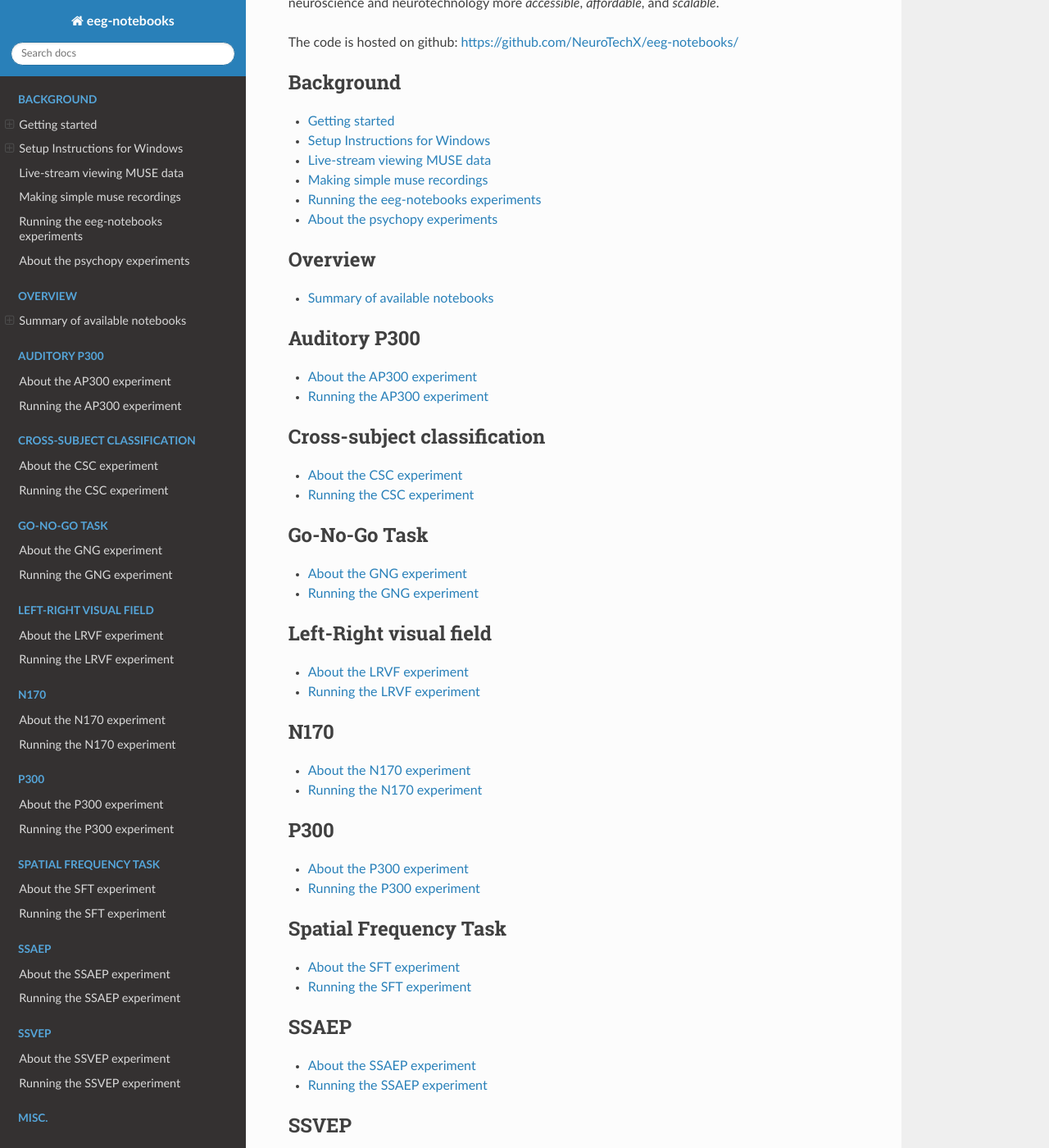
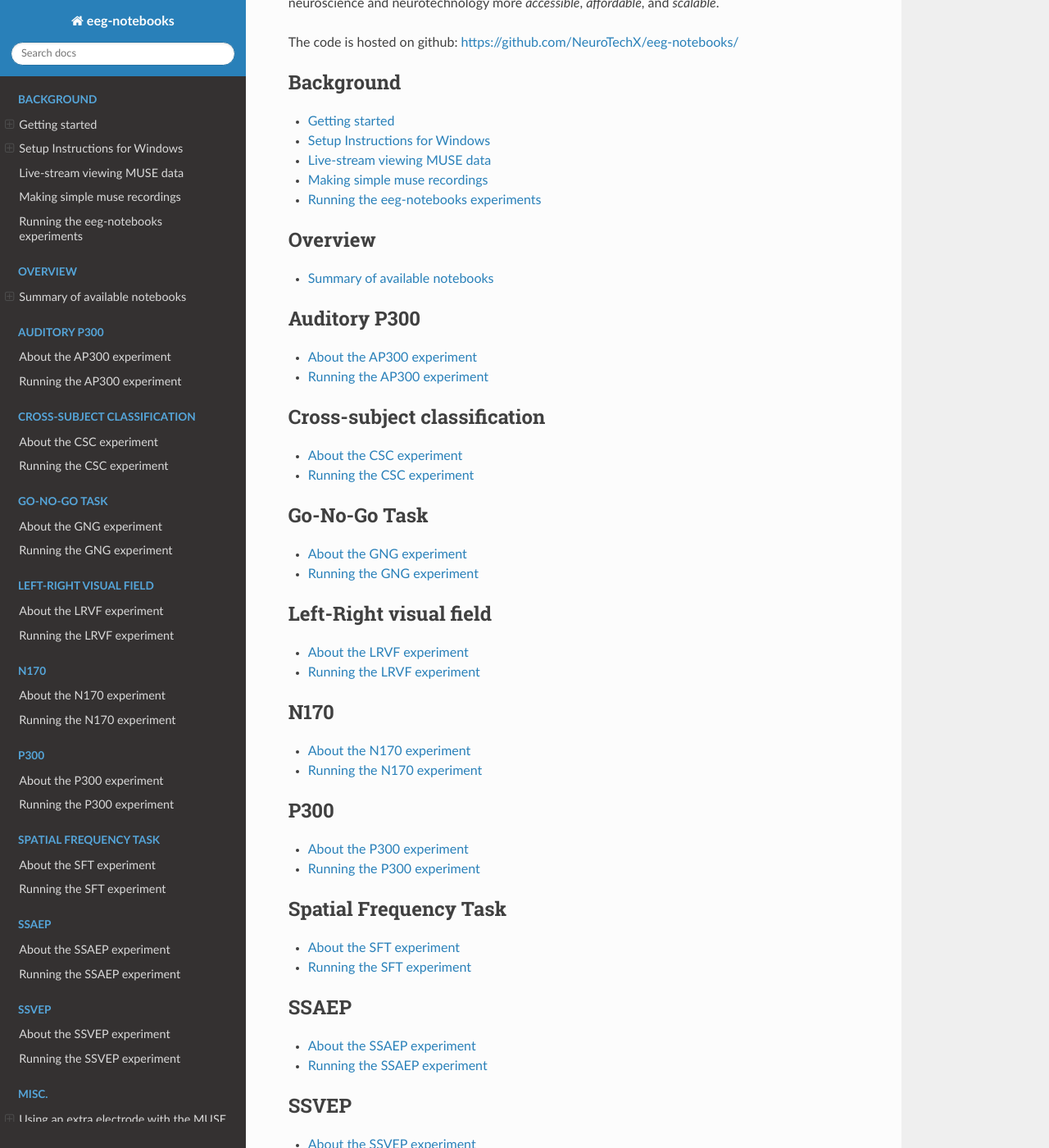
Before and after one commit to NeuroTechX/eeg-notebooks_v0.1, a Sphinx documentation site: the page built from doc/index.rst, in a window 1280 px wide and 1400 px high, scrolled down 277 px. Shown: the whole window at 82% size. Built offline with Sphinx 7.4.7 and the Read the Docs theme 2.0.0, drawn with Linux system fonts in a browser that asks for light colours; pages that are not in the unit, such as notebooks, are missing from menus; some of the changed text lies outside the part shown.

Commit message:
Update index.rst

```diff
--- a/doc/index.rst
+++ b/doc/index.rst
@@ -18,7 +18,6 @@ The code is hosted on github: https://github.com/NeuroTechX/eeg-notebooks/
     Live-stream viewing MUSE data <using_lsl-viewer.md>
     Making simple muse recordings <making_simple_muse_recordings.md>
     Running the eeg-notebooks experiments <running_experiments.md>
-    About the psychopy experiments <psychopy_experiments.md>
 
 
 .. toctree::
```
Also changed, not shown: other parts of doc/index.rst (+1 -0 lines).
